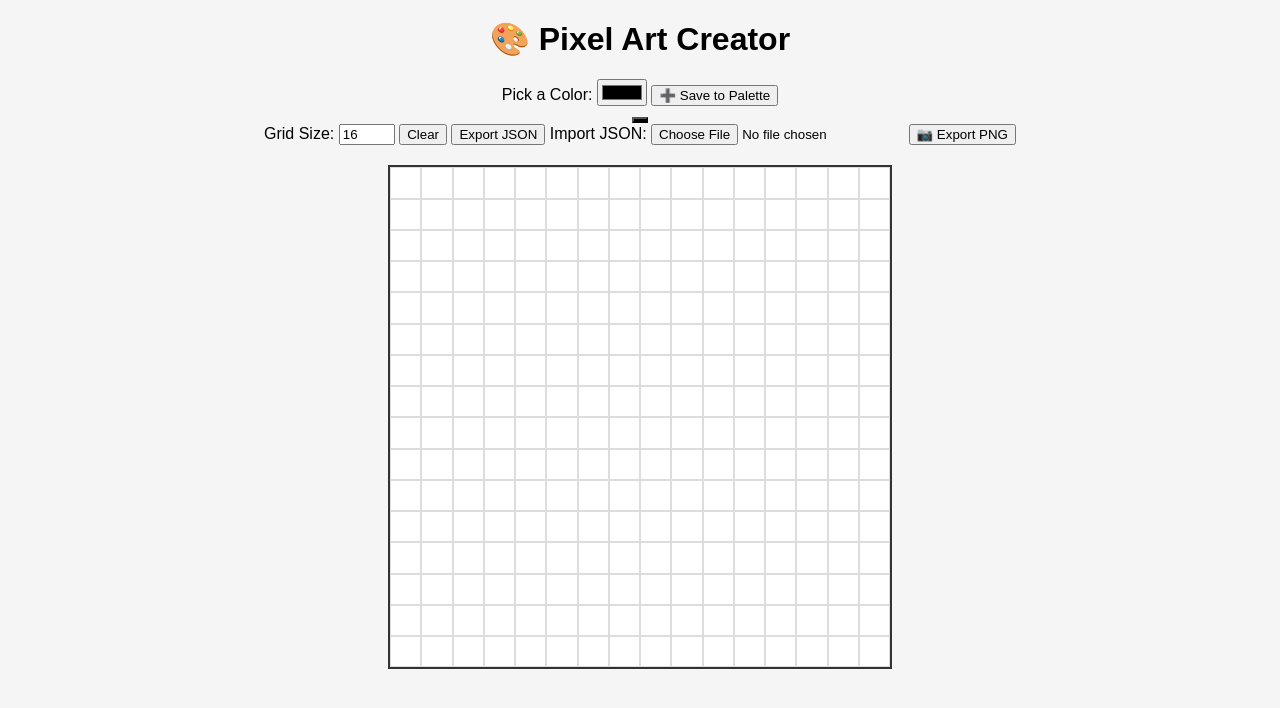
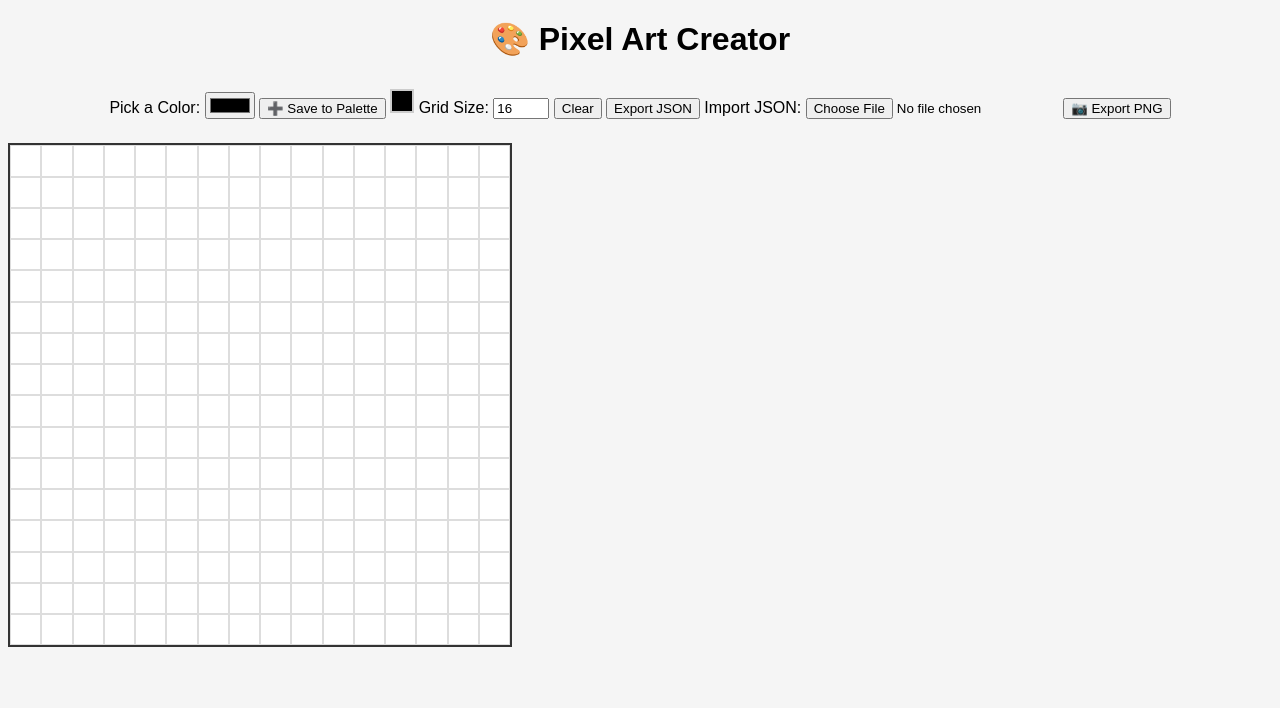
Before and after one commit to EricCheyne/pixel-art, a plain HTML site: page index.html in a window 1280 px wide. Both pictures are taken after a click on the button "➕ Save to Palette". Drawn offline with Linux system fonts and the light colour scheme.

Commit message:
Update style.css

```diff
--- a/style.css
+++ b/style.css
@@ -12,9 +12,22 @@ h1 {
     margin: 20px;
 }
 
+#palette {
+    display: inline-flex;
+    gap: 4px;
+    margin: 10px 0;
+}
+
+.palette-color {
+    width: 24px;
+    height: 24px;
+    border: 2px solid #ccc;
+    cursor: pointer;
+}
+
 #grid {
+    margin-top: 10px;
     display: grid;
-    margin: 0 auto;
     width: 500px;
     height: 500px;
     border: 2px solid #333;
```
